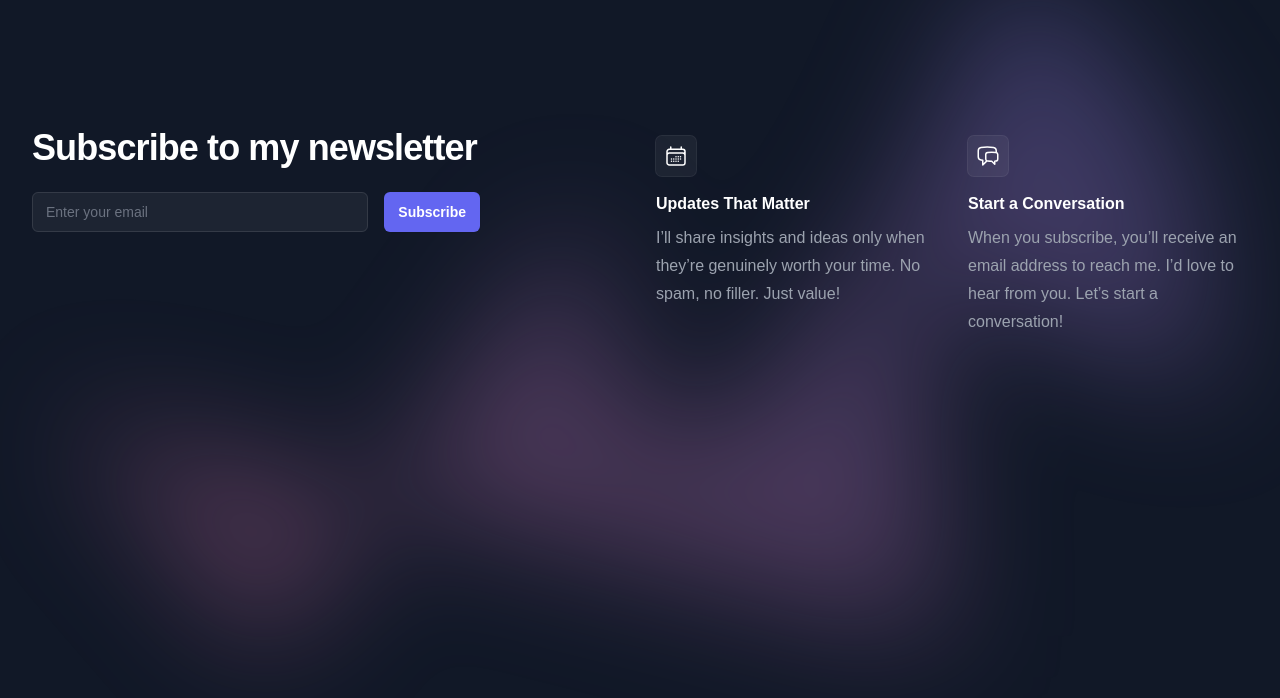
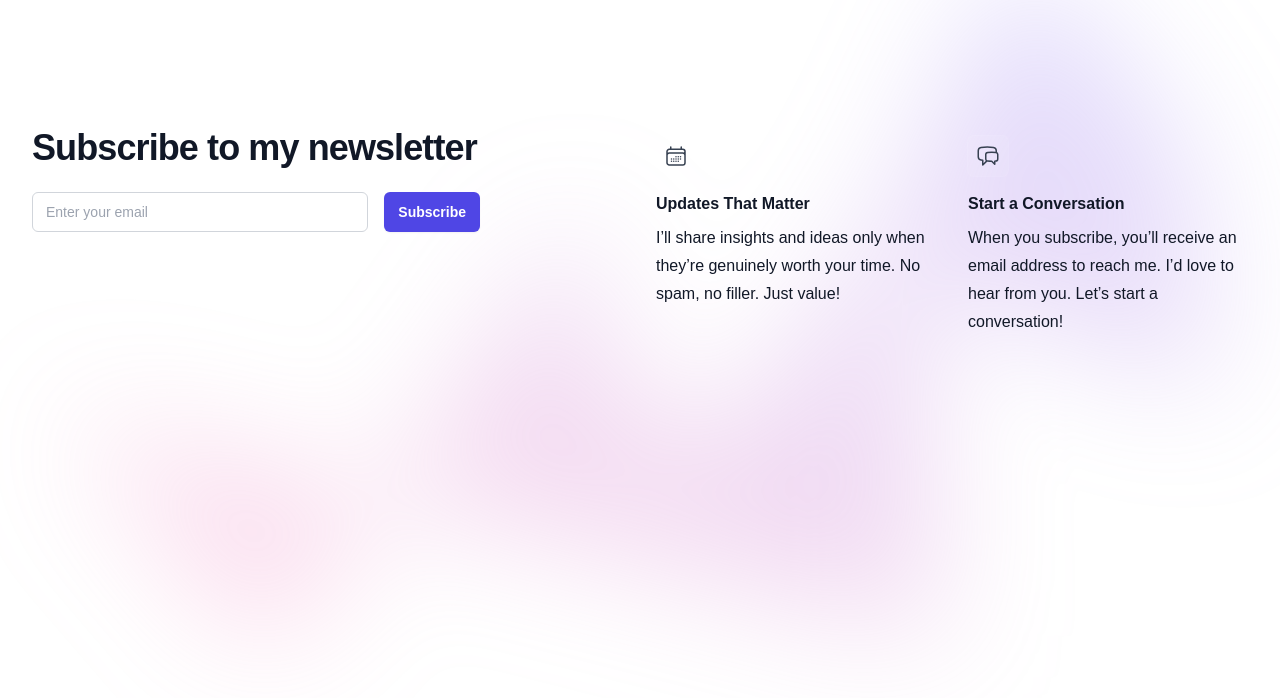
Before and after one commit to ezeahunanya/newsletter, a Next.js app: page /subscribe in a window 1280 px wide. Shown: the top 698 px of the page. Built offline with nearby package versions, Linux system fonts and the light colour scheme; no server answers.

Commit message:
Add light theme (depends on system settings)

```diff
--- a/app/subscribe/page.tsx
+++ b/app/subscribe/page.tsx
@@ -6,11 +6,11 @@ import {
 
 export default function Page() {
   return (
-    <div className="relative isolate min-h-screen overflow-hidden bg-gray-900 py-16 sm:py-24 lg:py-32">
+    <div className="relative isolate min-h-screen overflow-hidden bg-white py-16 sm:py-24 lg:py-32 dark:bg-gray-900">
       <div className="mx-auto max-w-7xl px-6 lg:px-8">
         <div className="mx-auto grid max-w-2xl grid-cols-1 gap-x-8 gap-y-16 lg:max-w-none lg:grid-cols-2">
           <div className="max-w-xl lg:max-w-lg">
-            <h2 className="max-w-xl text-balance text-3xl font-semibold tracking-tight text-white sm:text-4xl lg:col-span-7">
+            <h2 className="max-w-xl text-balance text-3xl font-semibold tracking-tight text-gray-900 sm:text-4xl lg:col-span-7 dark:text-white">
               Subscribe to my newsletter
             </h2>
             <SubscribeForm />
@@ -20,13 +20,13 @@ export default function Page() {
               <div className="rounded-md bg-white/5 p-2 ring-1 ring-white/10">
                 <CalendarDaysIcon
                   aria-hidden="true"
-                  className="size-6 text-white"
+                  className="size-6 text-gray-700 dark:text-white"
                 />
               </div>
-              <dt className="mt-4 text-base font-semibold text-white">
+              <dt className="mt-4 text-base font-semibold text-gray-900 dark:text-white">
                 Updates That Matter
               </dt>
-              <dd className="mt-2 text-base/7 text-gray-400">
+              <dd className="mt-2 text-base/7 text-gray-900 dark:text-gray-400">
                 I’ll share insights and ideas only when they’re genuinely worth
                 your time. No spam, no filler. Just value!
               </dd>
@@ -35,13 +35,13 @@ export default function Page() {
               <div className="rounded-md bg-white/5 p-2 ring-1 ring-white/10">
                 <ChatBubbleLeftRightIcon
                   aria-hidden="true"
-                  className="size-6 text-white"
+                  className="size-6 text-gray-700 dark:text-white"
                 />
               </div>
-              <dt className="mt-4 text-base font-semibold text-white">
+              <dt className="mt-4 text-base font-semibold text-gray-900 dark:text-white">
                 Start a Conversation
               </dt>
-              <dd className="mt-2 text-base/7 text-gray-400">
+              <dd className="mt-2 text-base/7 text-gray-900 dark:text-gray-400">
                 When you subscribe, you’ll receive an email address to reach me.
                 I’d love to hear from you. Let’s start a conversation!
               </dd>
--- a/app/subscribe/subscribeForm.tsx
+++ b/app/subscribe/subscribeForm.tsx
@@ -42,12 +42,13 @@ const LoadingSpinner = () => (
 
 const getButtonClasses = (isLoading: boolean, isSuccess: boolean | null) =>
   clsx(
-    "flex-none rounded-md px-3.5 py-2.5 text-sm font-semibold text-white shadow-sm focus-visible:outline focus-visible:outline-2 focus-visible:outline-offset-2 focus-visible:outline-indigo-500",
+    "flex-none rounded-md px-3.5 py-2.5 text-sm font-semibold text-white shadow-sm focus-visible:outline focus-visible:outline-2 focus-visible:outline-offset-2 focus-visible:outline-indigo-600 dark:focus-visible:outline-indigo-500",
     {
       "cursor-not-allowed bg-indigo-300": isLoading,
-      "bg-green-500": isSuccess === true,
-      "bg-red-500": isSuccess === false,
-      "bg-indigo-500 hover:bg-indigo-400": !isLoading && isSuccess === null,
+      "bg-green-600 dark:bg-green-500": isSuccess === true,
+      "bg-red-600 dark:bg-red-500": isSuccess === false,
+      "bg-indigo-600 dark:bg-indigo-500 hover:bg-indigo-500 dark:hover:bg-indigo-400":
+        !isLoading && isSuccess === null,
     },
   );
 
@@ -65,9 +66,9 @@ export default function SubscribeForm() {
   });
 
   const responseMessageStyle = useMemo(() => {
-    if (errors.email) return "text-red-500";
-    if (isSuccess === true) return "text-green-500";
-    return "text-red-500";
+    if (errors.email) return "text-red-600 dark:text-red-500";
+    if (isSuccess === true) return "text-green-600 dark:text-green-500";
+    return "text-red-600 dark:text-red-500";
   }, [errors.email, isSuccess]);
 
   const onSubmit = async (data: FormValues) => {
@@ -130,7 +131,7 @@ export default function SubscribeForm() {
           type="email"
           placeholder="Enter your email"
           autoComplete="email"
-          className="min-w-0 flex-auto rounded-md bg-white/5 px-3.5 py-2 text-base text-white outline outline-1 -outline-offset-1 outline-white/10 placeholder:text-gray-500 focus:outline focus:outline-2 focus:-outline-offset-2 focus:outline-indigo-500 sm:text-sm/6"
+          className="min-w-0 flex-auto rounded-md bg-white px-3.5 py-2 text-base text-gray-900 outline outline-1 -outline-offset-1 outline-gray-300 placeholder:text-gray-400 focus:outline focus:outline-2 focus:-outline-offset-2 focus:outline-indigo-600 sm:text-sm/6 dark:bg-white/5 dark:text-white dark:outline-white/10 dark:placeholder:text-gray-500 dark:focus:outline-indigo-500"
         />
 
         <button
```
